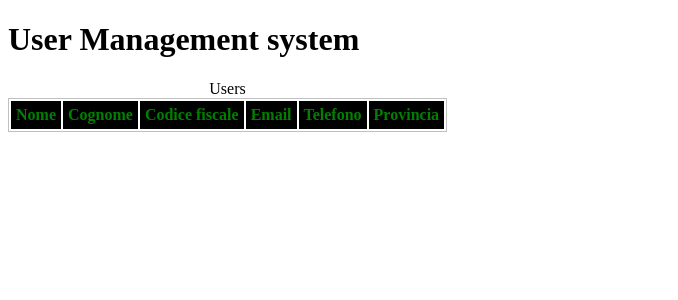
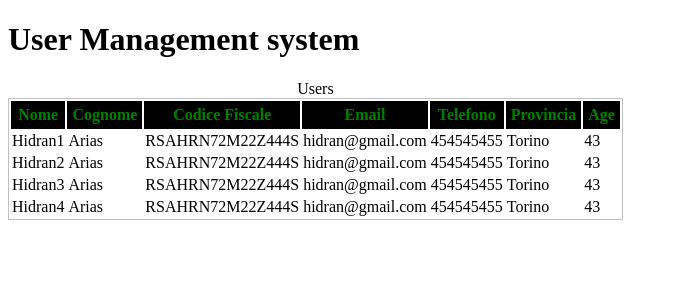
Before and after one commit to hidran/angular8-udemy, an Angular app: page / in a window 1280 px wide. Shown: the top 300 px of the page, without its empty margins (0-678 px from the left). Built offline with nearby package versions, Linux system fonts and the light colour scheme.

Commit message:
16. Adds users array to users component and shows users

```diff
--- a/src/app/users/users.component.html
+++ b/src/app/users/users.component.html
@@ -1,11 +1,21 @@
-<table class="table">
-  <caption>Users</caption>
+<table>
+    <caption>{{title}}</caption>
     <tr>
         <th>Nome</th>
         <th>Cognome</th>
-  <th>Codice fiscale</th>
+        <th>Codice Fiscale</th>
         <th>Email</th>
         <th>Telefono</th>
         <th>Provincia</th>
+        <th>Age</th>
+    </tr>
+  <tr app-user *ngFor ="let user of users">
+<td>{{user.name}}</td>
+<td>{{user.lastname}}</td>
+<td>{{user.fiscalcode}}</td>
+<td>{{user.email}}</td>
+<td>{{user.phone}}</td>
+<td>{{user.province}}</td>
+<td>{{user.age}}</td>
   </tr>
 </table>
--- a/src/app/users/users.component.ts
+++ b/src/app/users/users.component.ts
@@ -7,5 +7,43 @@
 })
 
 export  class UsersComponent {
-
+ title = 'Users'
+ users = [
+  {
+      name: 'Hidran1',
+      lastname: 'Arias',
+      email: 'hidran@gmail.com',
+      fiscalcode: 'RSAHRN72M22Z444S',
+      province: 'Torino',
+      phone: '454545455',
+      age: 43
+  } ,
+  {
+      name: 'Hidran2',
+      lastname: 'Arias',
+      email: 'hidran@gmail.com',
+      fiscalcode: 'RSAHRN72M22Z444S',
+      province: 'Torino',
+      phone: '454545455',
+      age: 43
+  },
+  {
+      name: 'Hidran3',
+      lastname: 'Arias',
+      email: 'hidran@gmail.com',
+      fiscalcode: 'RSAHRN72M22Z444S',
+      province: 'Torino',
+      phone: '454545455',
+      age: 43
+  },
+  {
+      name: 'Hidran4',
+      lastname: 'Arias',
+      email: 'hidran@gmail.com',
+      fiscalcode: 'RSAHRN72M22Z444S',
+      province: 'Torino',
+      phone: '454545455',
+      age: 43
+  }
+];
 }
```
Lines whose indentation alone changed are shown as unchanged.
